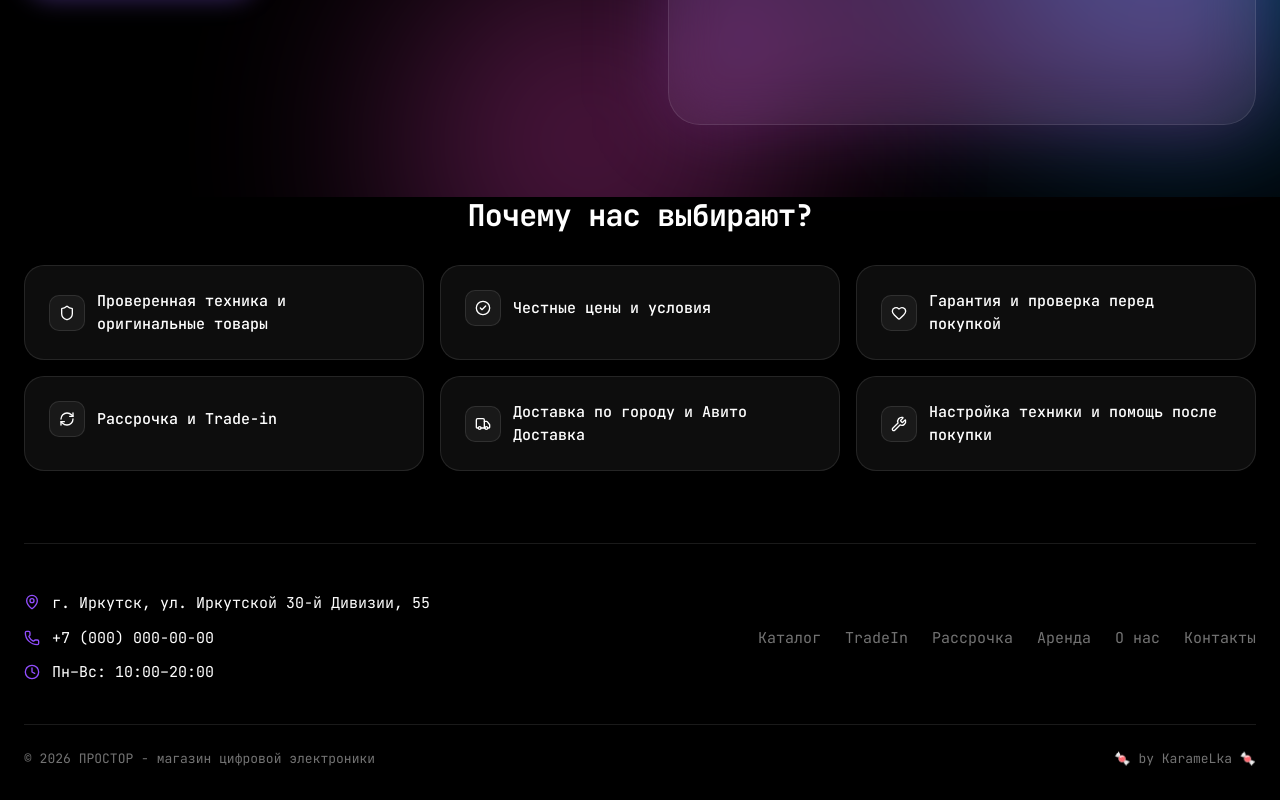
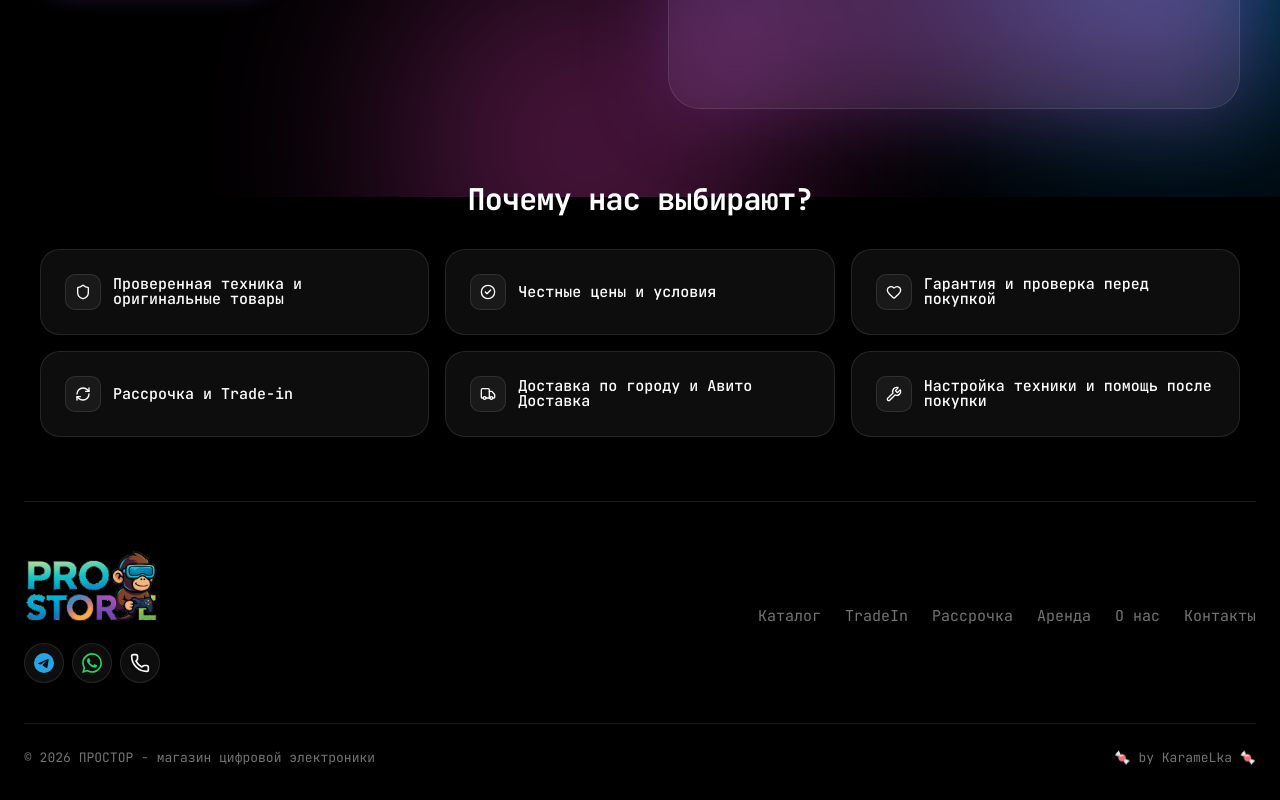
Before and after one commit to KarameLka-cloud/prostore, a Next.js app in the folder frontend/: page / in a window 1280 px wide. Shown: the part 603-1403 px from the top of the page. Built offline with nearby package versions, Linux system fonts and the light colour scheme; no server answers.

Commit message:
Переделан блок footer. Добавлена карта в контактах

```diff
--- a/frontend/src/app/layouts/home-layout.tsx
+++ b/frontend/src/app/layouts/home-layout.tsx
@@ -24,7 +24,7 @@ export default function HomeLayout({
         <Suspense fallback={<HeaderSection />}>
           <SessionHeader />
         </Suspense>
-        <main>{children}</main>
+        <main className="mx-4">{children}</main>
         <FooterSection />
       </div>
     </div>
--- a/frontend/src/pages/about/ui/about-page.tsx
+++ b/frontend/src/pages/about/ui/about-page.tsx
@@ -1,4 +1,4 @@
-import { Heart, ImagePlus, Sparkles } from "lucide-react";
+import { ImagePlus, Sparkles } from "lucide-react";
 
 import GlassCard from "@/shared/ui/custom/glass-card";
 import GradientText from "@/shared/ui/custom/gradient-text";
--- a/frontend/src/pages/credit/ui/credit-page.tsx
+++ b/frontend/src/pages/credit/ui/credit-page.tsx
@@ -63,13 +63,12 @@ export default function CreditPage() {
               overlay="hover"
               className="rounded-[20px]"
             >
-              <IconBadge
-                icon={icon}
-                size="sm"
-                variant="outline"
-                className="mb-3"
-              />
-              <p className="text-[15px] font-medium text-white">{title}</p>
+              <div className="flex items-center gap-3">
+                <IconBadge icon={icon} size="sm" variant="outline" />
+                <p className="leading-none text-[15px] font-medium text-white">
+                  {title}
+                </p>
+              </div>
             </GlassCard>
           ))}
         </div>
--- a/frontend/src/shared/config/site.ts
+++ b/frontend/src/shared/config/site.ts
@@ -8,11 +8,28 @@ export interface SiteContact {
   phone: string;
   phoneHref: string;
   hours: string;
+  telegram: string;
+  whatsapp: string;
 }
 
 export interface NavConfig {
   label: string;
   href: string;
+}
+
+export interface ContactsConfig {
+  title: string;
+  description?: string;
+  mapUrl: string;
+  mapEmbedUrl?: string;
+}
+
+export type SocialIcon = "telegram" | "whatsapp" | "phone";
+
+export interface SocialLinkConfig {
+  label: string;
+  href: string;
+  icon: SocialIcon;
 }
 
 export const siteConfig: SiteConfig = {
@@ -26,7 +43,24 @@ export const contactConfig: SiteContact = {
   phone: "+7 (000) 000-00-00",
   phoneHref: "tel:+70000000000",
   hours: "Пн–Вс: 10:00–20:00",
+  telegram: "https://t.me/prostore",
+  whatsapp: "https://wa.me/70000000000",
 };
+
+export const contactsConfig: ContactsConfig = {
+  title: "Приезжайте в наш магазин",
+  description:
+    "Покажем технику вживую, поможем с выбором и настроим устройство на месте. Мы находимся в центре Иркутска — до нас легко добраться на машине и общественном транспорте.",
+  mapUrl: `https://yandex.ru/maps/?text=${encodeURIComponent(contactConfig.address)}`,
+  mapEmbedUrl:
+    "https://yandex.ru/map-widget/v1/?um=constructor%3Af5a9917777ce91c93a3a397ee9e189ca66c0da3f006d669671d1c05ebb6357d3&source=constructor",
+};
+
+export const socialLinksConfig: SocialLinkConfig[] = [
+  { label: "Telegram", href: contactConfig.telegram, icon: "telegram" },
+  { label: "WhatsApp", href: contactConfig.whatsapp, icon: "whatsapp" },
+  { label: "Позвонить", href: contactConfig.phoneHref, icon: "phone" },
+];
 
 export const navConfig: NavConfig[] = [
   { label: "Каталог", href: "/catalog" },
--- a/frontend/src/shared/ui/custom/glass-card.tsx
+++ b/frontend/src/shared/ui/custom/glass-card.tsx
@@ -24,7 +24,7 @@ export default function GlassCard({
   return (
     <div
       className={cn(
-        "relative overflow-hidden rounded-3xl border border-white/10 bg-glass backdrop-blur-xl",
+        "relative overflow-hidden rounded-3xl border border-white/10 bg-glass backdrop-blur-xl select-none",
         paddingStyles[padding],
         (hover || overlay === "hover") && "group",
         hover &&
@@ -38,7 +38,8 @@ export default function GlassCard({
           aria-hidden="true"
           className={cn(
             "pointer-events-none absolute inset-0 bg-linear-to-br from-brand-violet/10 via-brand-blue/5 to-brand-pink/10",
-            overlay === "hover" && "opacity-0 transition-opacity group-hover:opacity-100",
+            overlay === "hover" &&
+              "opacity-0 transition-opacity group-hover:opacity-100",
           )}
         />
       )}
--- /dev/null
+++ b/frontend/src/shared/ui/custom/social-links.tsx
@@ -0,0 +1,66 @@
+import { Phone } from "lucide-react";
+import type { ReactNode } from "react";
+
+import { socialLinksConfig, type SocialIcon } from "@/shared/config/site";
+import { cn } from "@/shared/lib/shadcn/utils";
+
+function TelegramIcon({ className }: { className?: string }) {
+  return (
+    <svg
+      viewBox="0 0 24 24"
+      fill="currentColor"
+      aria-hidden="true"
+      className={className}
+    >
+      <path d="M11.944 0A12 12 0 0 0 0 12a12 12 0 0 0 12 12 12 12 0 0 0 12-12A12 12 0 0 0 12 0a12 12 0 0 0-.056 0zm4.962 7.224c.1-.002.321.023.465.14a.506.506 0 0 1 .171.325c.016.093.036.306.02.472-.18 1.898-.962 6.502-1.36 8.627-.168.9-.499 1.201-.82 1.23-.696.065-1.225-.46-1.9-.902-1.056-.693-1.653-1.124-2.678-1.8-1.185-.78-.417-1.21.258-1.91.177-.184 3.247-2.977 3.307-3.23.007-.032.014-.15-.056-.212s-.174-.041-.249-.024c-.106.024-1.793 1.14-5.061 3.345-.48.33-.913.49-1.302.48-.428-.008-1.252-.241-1.865-.44-.752-.245-1.349-.374-1.297-.789.027-.216.325-.437.893-.663 3.498-1.524 5.83-2.529 6.998-3.014 3.332-1.386 4.025-1.627 4.476-1.635z" />
+    </svg>
+  );
+}
+
+function WhatsAppIcon({ className }: { className?: string }) {
+  return (
+    <svg
+      viewBox="0 0 24 24"
+      fill="currentColor"
+      aria-hidden="true"
+      className={className}
+    >
+      <path d="M17.472 14.382c-.297-.149-1.758-.867-2.03-.967-.273-.099-.471-.148-.67.15-.197.297-.767.966-.94 1.164-.173.199-.347.223-.644.075-.297-.15-1.255-.463-2.39-1.475-.883-.788-1.48-1.761-1.653-2.059-.173-.297-.018-.458.13-.606.134-.133.298-.347.446-.52.149-.174.198-.298.298-.497.099-.198.05-.371-.025-.52-.075-.149-.669-1.612-.916-2.207-.242-.579-.487-.5-.669-.51-.173-.008-.371-.01-.57-.01-.198 0-.52.074-.792.372-.272.297-1.04 1.016-1.04 2.479 0 1.462 1.065 2.875 1.213 3.074.149.198 2.096 3.2 5.077 4.487.709.306 1.262.489 1.694.625.712.227 1.36.195 1.871.118.571-.085 1.758-.719 2.006-1.413.248-.694.248-1.289.173-1.413-.074-.124-.272-.198-.57-.347m-5.421 7.403h-.004a9.87 9.87 0 0 1-5.031-1.378l-.361-.214-3.741.982.998-3.648-.235-.374a9.86 9.86 0 0 1-1.51-5.26c.001-5.45 4.436-9.884 9.888-9.884 2.64 0 5.122 1.03 6.988 2.898a9.825 9.825 0 0 1 2.893 6.994c-.003 5.45-4.437 9.884-9.885 9.884m8.413-18.297A11.815 11.815 0 0 0 12.05 0C5.495 0 .16 5.335.157 11.892c0 2.096.547 4.142 1.588 5.945L.057 24l6.305-1.654a11.882 11.882 0 0 0 5.683 1.448h.005c6.554 0 11.89-5.335 11.893-11.893a11.821 11.821 0 0 0-3.48-8.413Z" />
+    </svg>
+  );
+}
+
+const socialIcons: Record<SocialIcon, ReactNode> = {
+  telegram: <TelegramIcon className="size-5 text-[#26A5E4]" />,
+  whatsapp: <WhatsAppIcon className="size-5 text-[#25D366]" />,
+  phone: <Phone className="size-5 text-white" aria-hidden="true" />,
+};
+
+interface SocialLinksProps {
+  className?: string;
+}
+
+export default function SocialLinks({ className }: SocialLinksProps) {
+  return (
+    <div className={cn("flex items-center gap-2", className)}>
+      {socialLinksConfig.map(({ label, href, icon }) => {
+        const isExternal = href.startsWith("http");
+
+        return (
+          <a
+            key={label}
+            href={href}
+            aria-label={label}
+            title={label}
+            target={isExternal ? "_blank" : undefined}
+            rel={isExternal ? "noopener noreferrer" : undefined}
+            className="flex size-10 shrink-0 items-center justify-center rounded-full border border-white/10 bg-white/5 text-white transition-colors hover:border-white/25 hover:bg-white/10"
+          >
+            {socialIcons[icon]}
+            <span className="sr-only">{label}</span>
+          </a>
+        );
+      })}
+    </div>
+  );
+}
--- a/frontend/src/widgets/footer-section/ui/footer-section.tsx
+++ b/frontend/src/widgets/footer-section/ui/footer-section.tsx
@@ -1,37 +1,32 @@
+import Image from "next/image";
 import Link from "next/link";
-import { MapPin, Phone, Clock } from "lucide-react";
 
-import { contactConfig, navConfig, siteConfig } from "@/shared/config/site";
+import { navConfig, siteConfig } from "@/shared/config/site";
 import { getCurrentYear } from "@/shared/lib";
+import SocialLinks from "@/shared/ui/custom/social-links";
 
 export default async function FooterSection() {
   const currentYear = await getCurrentYear();
 
   return (
     <footer className="border-t border-white/10 pb-8 pt-12">
-      <div className="grid gap-10 sm:grid-cols-2">
-        <div className="space-y-3 text-white">
-          <div className="flex items-start gap-3">
-            <MapPin className="mt-0.5 size-4 shrink-0 text-brand-violet" />
-            <span className="text-[15px]">{contactConfig.address}</span>
-          </div>
-          <div className="flex items-center gap-3">
-            <Phone className="size-4 shrink-0 text-brand-violet" />
-            <a
-              href={contactConfig.phoneHref}
-              className="text-[15px] transition-colors hover:text-muted-foreground"
-            >
-              {contactConfig.phone}
-            </a>
-          </div>
-          <div className="flex items-center gap-3">
-            <Clock className="size-4 shrink-0 text-brand-violet" />
-            <span className="text-[15px]">{contactConfig.hours}</span>
-          </div>
+      <div className="grid gap-10 items-center sm:grid-cols-2">
+        <div className="flex w-[136px] flex-col items-start gap-5">
+          <Link href="/" className="flex w-full">
+            <Image
+              src="/images/logo.png"
+              alt={siteConfig.name}
+              width={720}
+              height={389}
+              className="h-auto w-full object-contain"
+            />
+          </Link>
+
+          <SocialLinks className="w-full" />
         </div>
 
         <nav
-          className="flex flex-wrap items-center justify-center gap-x-6 gap-y-3 sm:justify-end"
+          className="flex flex-wrap items-start justify-center gap-x-6 gap-y-3 sm:justify-end"
           aria-label="Навигация в подвале"
         >
           {navConfig.map((item) => (
--- a/frontend/src/widgets/hero-section/ui/hero-section.tsx
+++ b/frontend/src/widgets/hero-section/ui/hero-section.tsx
@@ -19,7 +19,7 @@ export default function HeroSection() {
 
           <Link
             href="/catalog"
-            className="inline-flex items-center gap-2.5 rounded-full bg-linear-to-br from-brand-violet to-brand-pink px-8 py-[17px] text-[15px] font-semibold text-white shadow-[0_8px_24px_rgba(139,92,246,0.4)] transition-all duration-250 hover:-translate-y-0.5 hover:shadow-[0_12px_32px_rgba(139,92,246,0.6)]"
+            className="w-fit mx-auto md:mx-0 flex items-center gap-2.5 rounded-full bg-linear-to-br from-brand-violet to-brand-pink px-8 py-4.25 text-[15px] font-semibold text-white shadow-[0_8px_24px_rgba(139,92,246,0.4)] transition-all duration-250 hover:-translate-y-0.5 hover:shadow-[0_12px_32px_rgba(139,92,246,0.6)]"
           >
             Смотреть каталог
             <ArrowRight className="size-4" />
--- a/frontend/src/widgets/why-choose-us/ui/why-choose-us.tsx
+++ b/frontend/src/widgets/why-choose-us/ui/why-choose-us.tsx
@@ -40,7 +40,7 @@ const REASONS = [
 
 export default function WhyChooseUs() {
   return (
-    <section className="my-18">
+    <section className="my-16">
       <SectionTitle>Почему нас выбирают?</SectionTitle>
       <div className="grid gap-4 sm:grid-cols-2 lg:grid-cols-3">
         {REASONS.map(({ icon, title }) => (
@@ -53,7 +53,9 @@ export default function WhyChooseUs() {
           >
             <div className="flex items-center gap-3">
               <IconBadge icon={icon} size="sm" variant="outline" />
-              <p className="text-[15px] font-medium text-white">{title}</p>
+              <p className="leading-none text-[15px] font-medium text-white">
+                {title}
+              </p>
             </div>
           </GlassCard>
         ))}
```
Also changed, not shown: frontend/src/pages/contacts/ui/contacts-page.tsx (+102 -15 lines), frontend/src/widgets/header-section/ui/header-section.tsx (+4 -4 lines).
